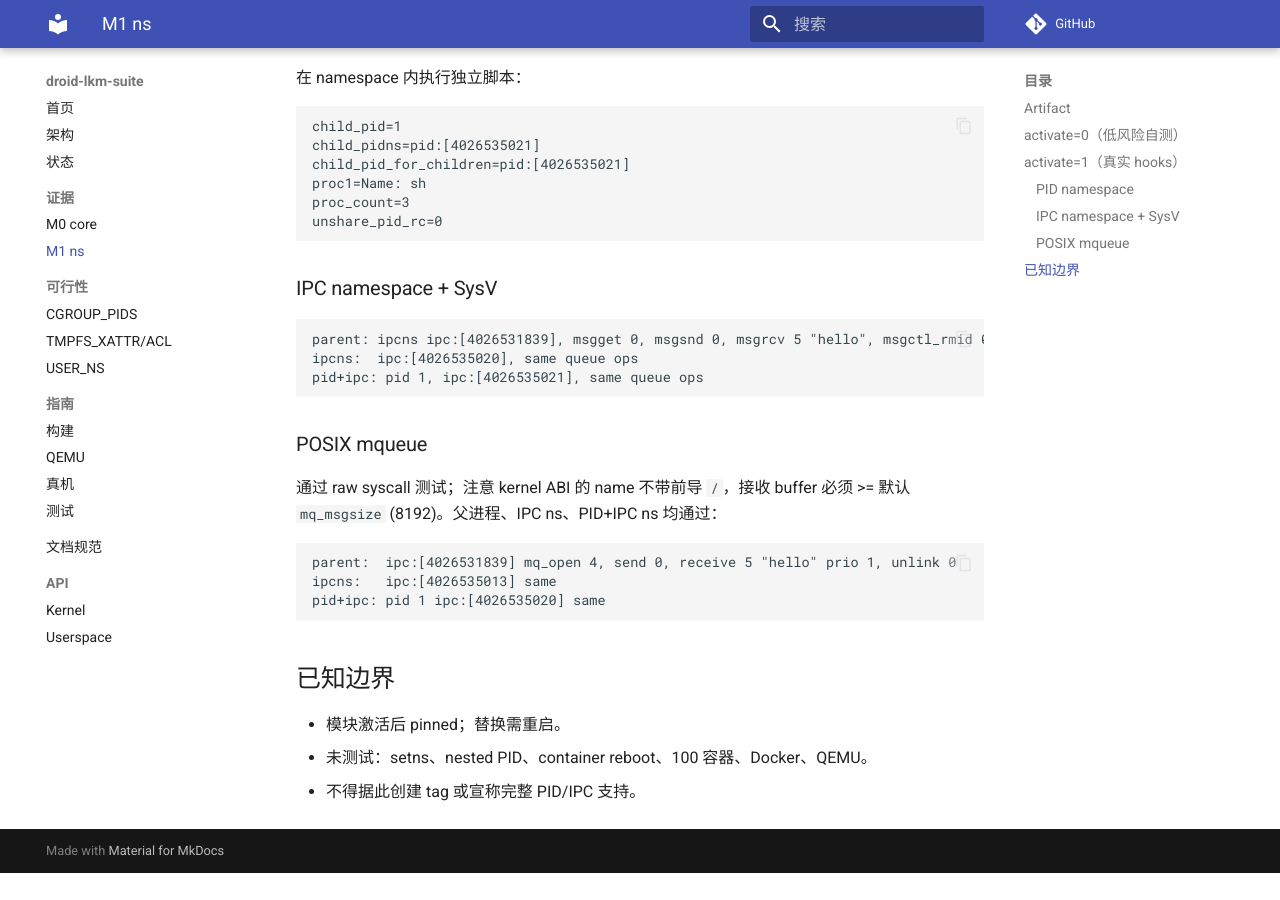
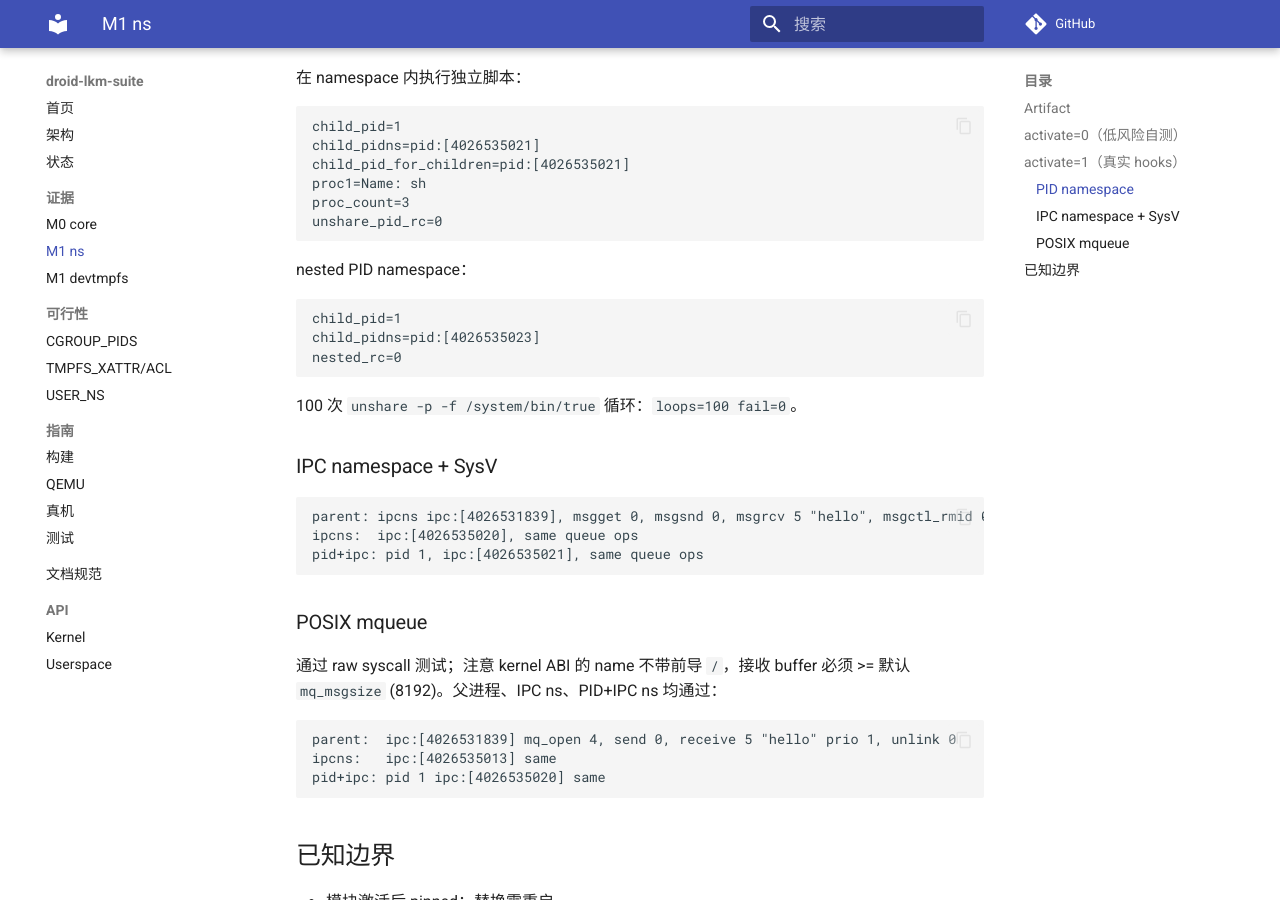
Before and after one commit to uobe1/droid-lkm-suite, an MkDocs documentation site: the page built from docs/evidence/m1-ns.md, in a window 1280 px wide and 900 px high, scrolled down 925 px. Built offline with MkDocs 1.6.1 and Material for MkDocs 9.7.7, drawn with Linux system fonts in a browser that asks for light colours; comment, search, counter and statistics services are not loaded; before the commit the page ends 1798 px from its top, so only the background shows below that.

Commit message:
docs(devtmpfs): record inactive load and module_exit fix
devtmpfs builds and loads inactive on the device; upstream lacked module_exit, so the first instance is permanent. A no-op exit is now in source; active lifecycle testing remains pending reboot. Update profiles/status/evidence.

````diff
--- a/docs/evidence/m1-ns.md
+++ b/docs/evidence/m1-ns.md
@@ -47,6 +47,16 @@ proc_count=3
 unshare_pid_rc=0
 ```
 
+nested PID namespace：
+
+```text
+child_pid=1
+child_pidns=pid:[4026535023]
+nested_rc=0
+```
+
+100 次 `unshare -p -f /system/bin/true` 循环：`loops=100 fail=0`。
+
 ### IPC namespace + SysV
 
 ```text
--- a/mkdocs.yml
+++ b/mkdocs.yml
@@ -34,6 +34,7 @@ nav:
   - 证据:
       - M0 core: evidence/m0-core.md
       - M1 ns: evidence/m1-ns.md
+      - M1 devtmpfs: evidence/m1-devtmpfs.md
   - 可行性:
       - CGROUP_PIDS: feasibility/cgpids.md
       - TMPFS_XATTR/ACL: feasibility/tmpfsx.md
````
Also changed, not shown: docs/evidence/m1-devtmpfs.md (added, +38 -0 lines), docs/status.md (+1 -1 lines), features/devtmpfs/ORIGIN.md (+2 -1 lines), profiles/README.md (+3 -2 lines), 4 other files.
